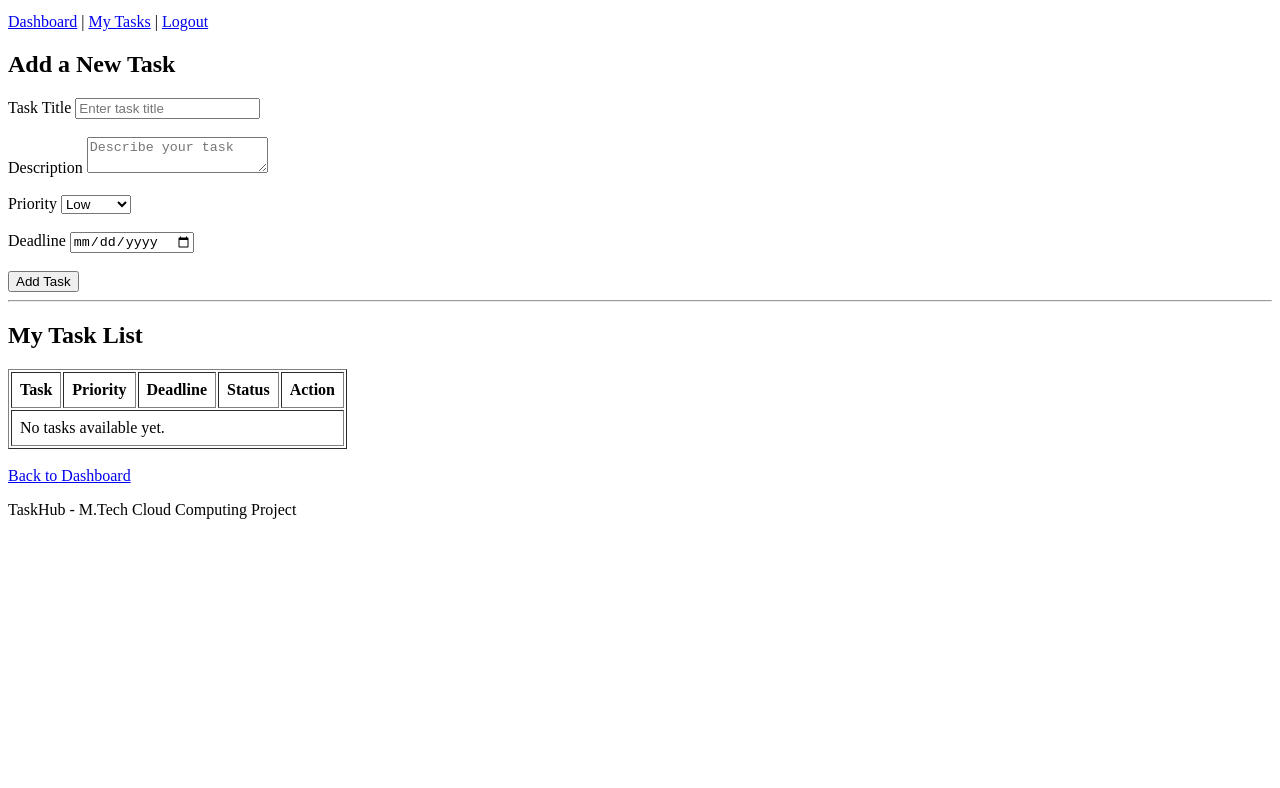
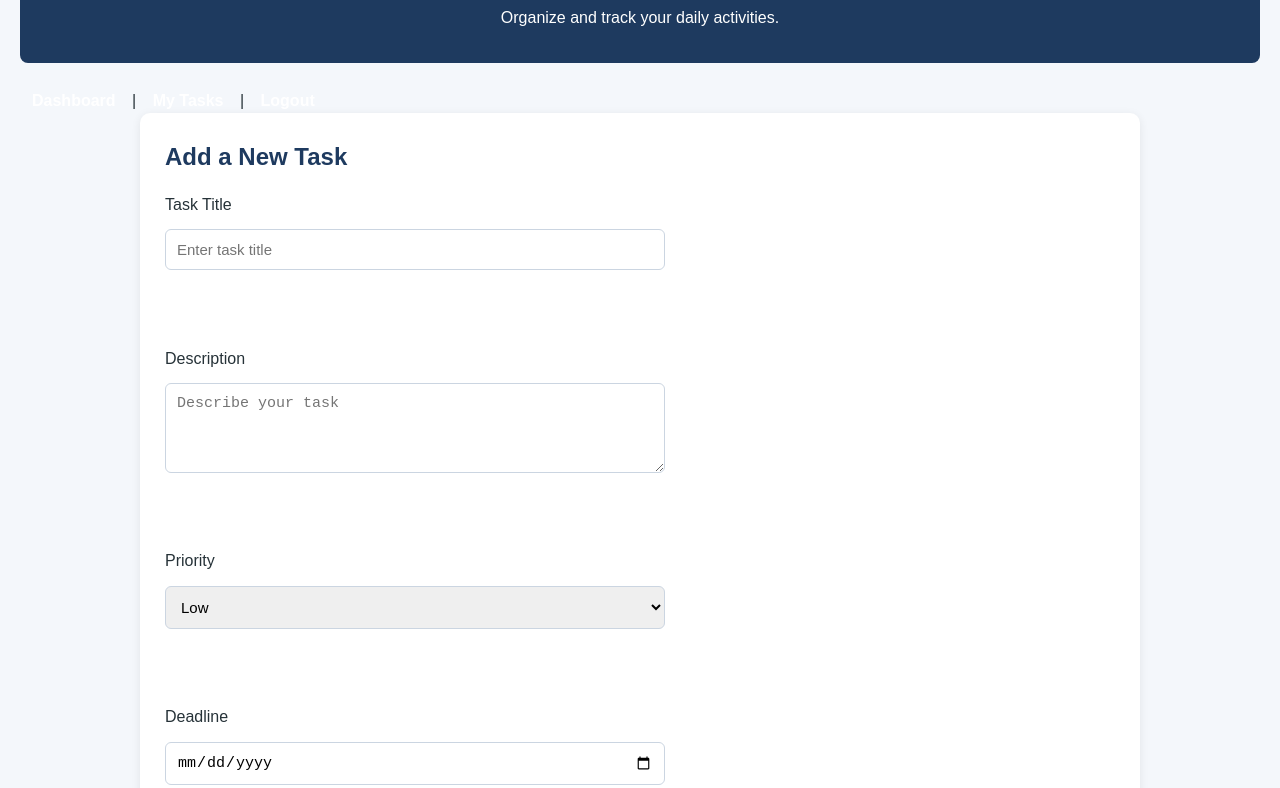
Before and after one commit to ania105/TaskHub, a plain HTML site: page frontend/tasks.html in a window 1280 px wide. Shown: the part 101-889 px from the top of the page. Before the commit the page ends 800 px from the top, so only its background shows below. Drawn offline with Linux system fonts and the light colour scheme.

Commit message:
Add shared CSS styling to all TaskHub pages

```diff
--- /dev/null
+++ b/frontend/css/style.css
@@ -0,0 +1,139 @@
+/* TaskHub - Main Stylesheet */
+
+* {
+    margin: 0;
+    padding: 0;
+    box-sizing: border-box;
+}
+
+body {
+    font-family: Arial, sans-serif;
+    background-color: #f4f7fb;
+    color: #263238;
+    line-height: 1.6;
+    padding: 20px;
+}
+
+header {
+    background-color: #1e3a5f;
+    color: white;
+    padding: 20px;
+    text-align: center;
+    border-radius: 8px;
+    margin-bottom: 25px;
+}
+
+nav {
+    margin-top: 12px;
+}
+
+nav a {
+    color: white;
+    text-decoration: none;
+    margin: 0 12px;
+    font-weight: bold;
+}
+
+nav a:hover {
+    color: #80d8ff;
+}
+
+main {
+    max-width: 1000px;
+    margin: 0 auto;
+    background: white;
+    padding: 25px;
+    border-radius: 10px;
+    box-shadow: 0 2px 10px rgba(0, 0, 0, 0.08);
+}
+
+h1, h2, h3 {
+    color: #1e3a5f;
+    margin-bottom: 15px;
+}
+
+p {
+    margin-bottom: 12px;
+}
+
+form {
+    display: flex;
+    flex-direction: column;
+    gap: 12px;
+    max-width: 500px;
+}
+
+input, textarea, select {
+    width: 100%;
+    padding: 11px;
+    border: 1px solid #cbd5e1;
+    border-radius: 6px;
+    font-size: 15px;
+}
+
+textarea {
+    min-height: 90px;
+    resize: vertical;
+}
+
+button {
+    background-color: #2563eb;
+    color: white;
+    border: none;
+    padding: 10px 18px;
+    border-radius: 6px;
+    cursor: pointer;
+    font-size: 14px;
+    margin: 4px;
+}
+
+button:hover {
+    background-color: #1d4ed8;
+}
+
+table {
+    width: 100%;
+    border-collapse: collapse;
+    margin-top: 20px;
+}
+
+th, td {
+    border: 1px solid #e2e8f0;
+    padding: 12px;
+    text-align: left;
+}
+
+th {
+    background-color: #eaf1fb;
+    color: #1e3a5f;
+}
+
+tr:nth-child(even) {
+    background-color: #f8fafc;
+}
+
+footer {
+    text-align: center;
+    margin-top: 25px;
+    color: #64748b;
+}
+
+@media (max-width: 600px) {
+    body {
+        padding: 10px;
+    }
+
+    main {
+        padding: 15px;
+        overflow-x: auto;
+    }
+
+    nav a {
+        display: inline-block;
+        margin: 5px;
+    }
+
+    table {
+        font-size: 13px;
+    }
+}
--- a/frontend/tasks.html
+++ b/frontend/tasks.html
@@ -5,6 +5,7 @@
     <meta charset="UTF-8">
     <meta name="viewport" content="width=device-width, initial-scale=1.0">
     <title>TaskHub | My Tasks</title>
+    <link rel="stylesheet" href="css/style.css">
 </head>
 <body>
 
```
Also changed, not shown: frontend/dashboard.html (+1 -0 lines), frontend/index.html (+1 -0 lines), frontend/login.html (+1 -0 lines), frontend/register.html (+1 -0 lines).
